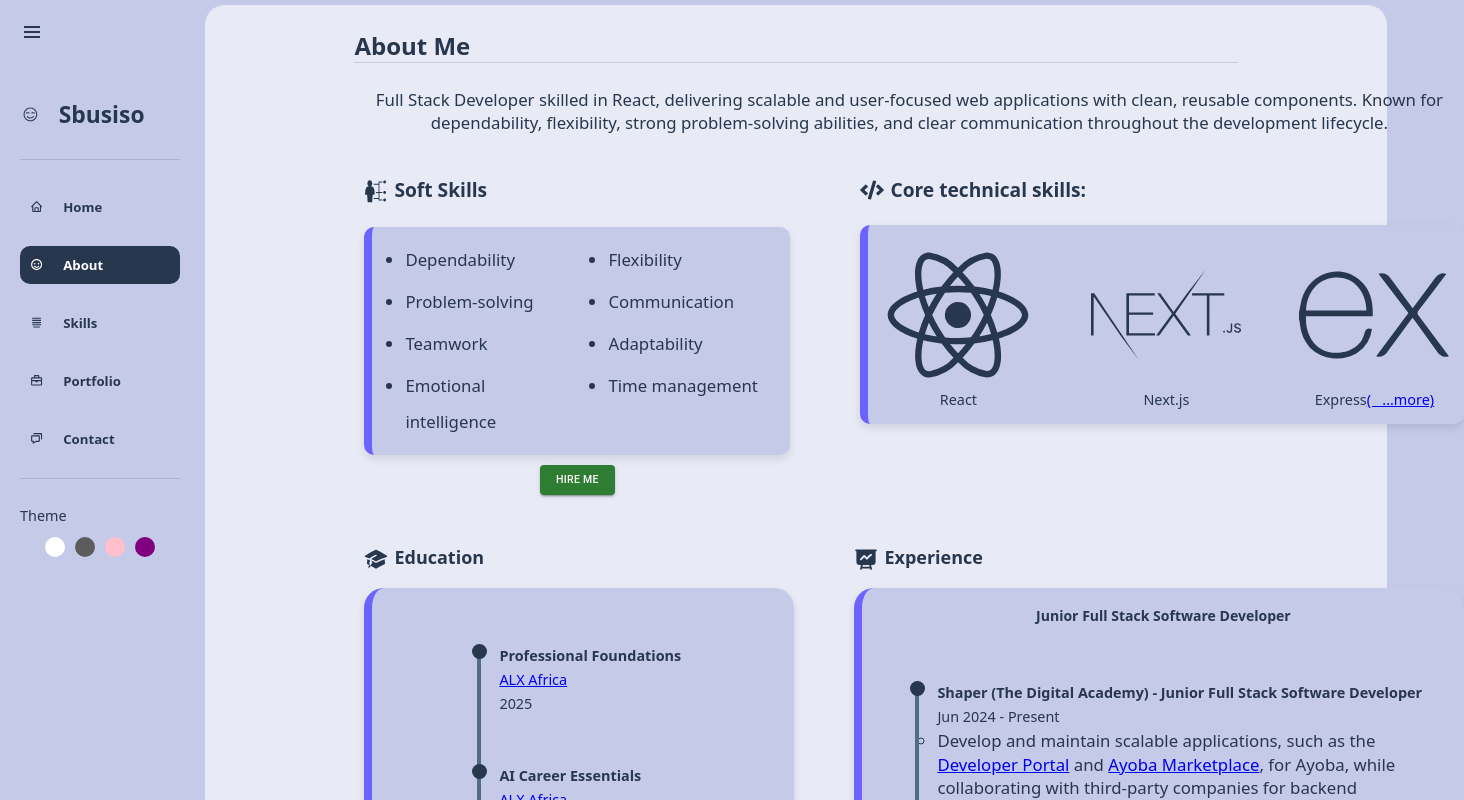
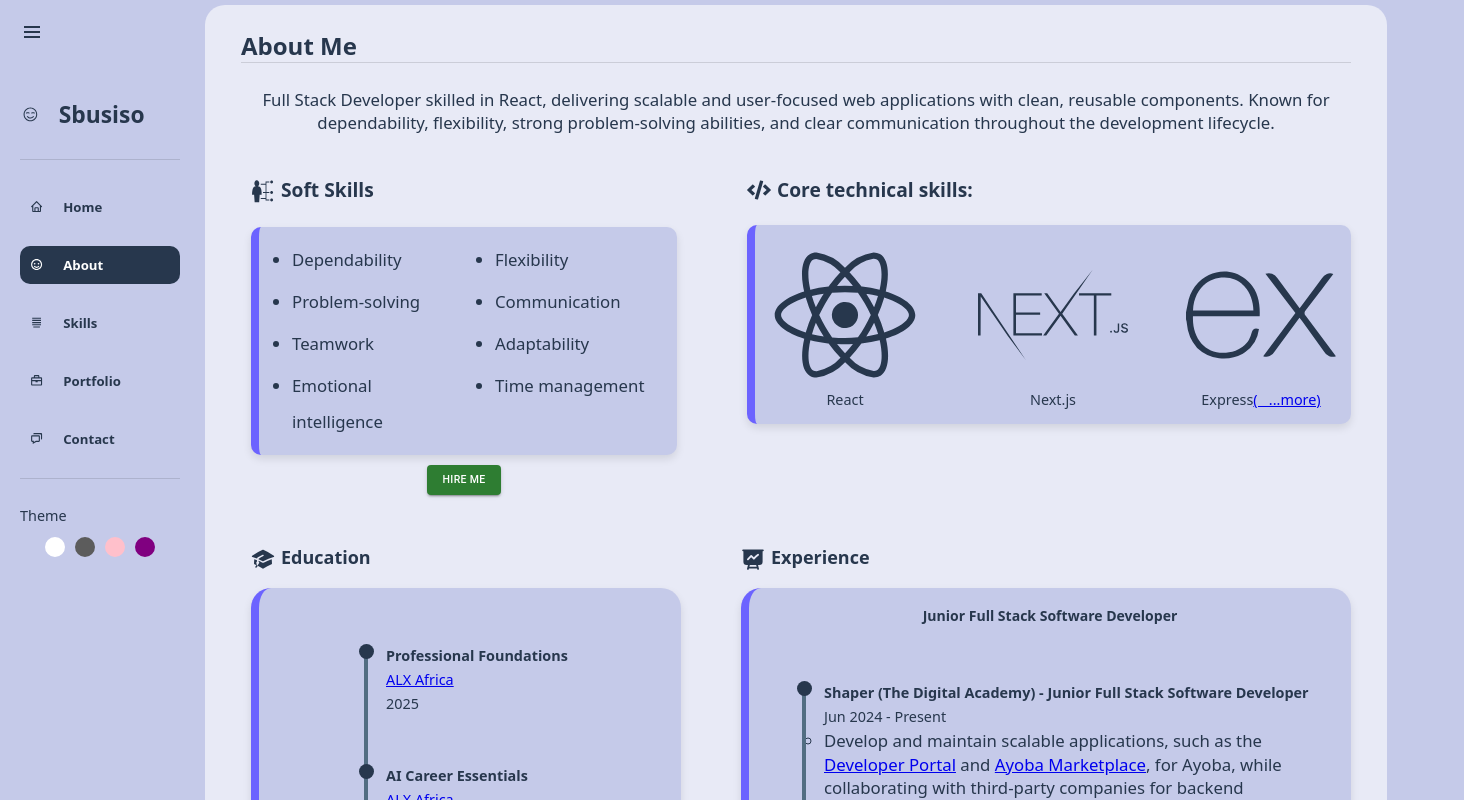
Before and after one commit to Mdlalose4life/Portfolio, a React (Vite) app in the folder frontend/: page /about in a window 1280 px wide. Shown: the top 800 px of the page, 1464 px wide, since content can reach past the window. Built offline with nearby package versions, Linux system fonts and the light colour scheme.

Commit message:
The width

```diff
--- a/frontend/src/styles/About.css
+++ b/frontend/src/styles/About.css
@@ -4,7 +4,7 @@
   justify-content: center;
   color: var(--icons-cl);
   margin: 0 auto;
-  max-width: 80%;
+  /* max-width: 80%; */
   padding: 0 1rem;
 
   @media (max-width: 768px) {
```
Also changed, not shown: frontend/src/styles/Timeline.css (+0 -9 lines).
